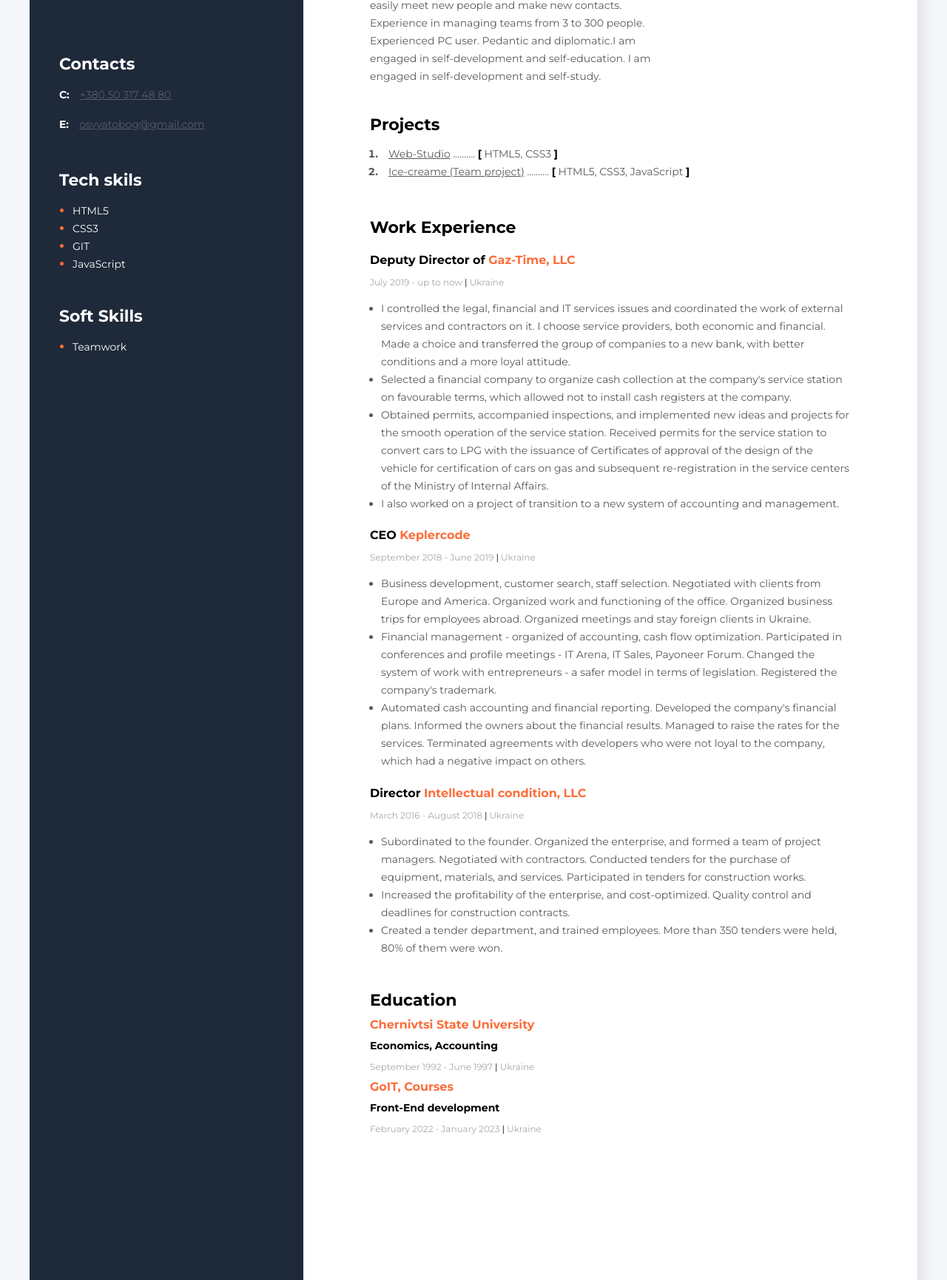
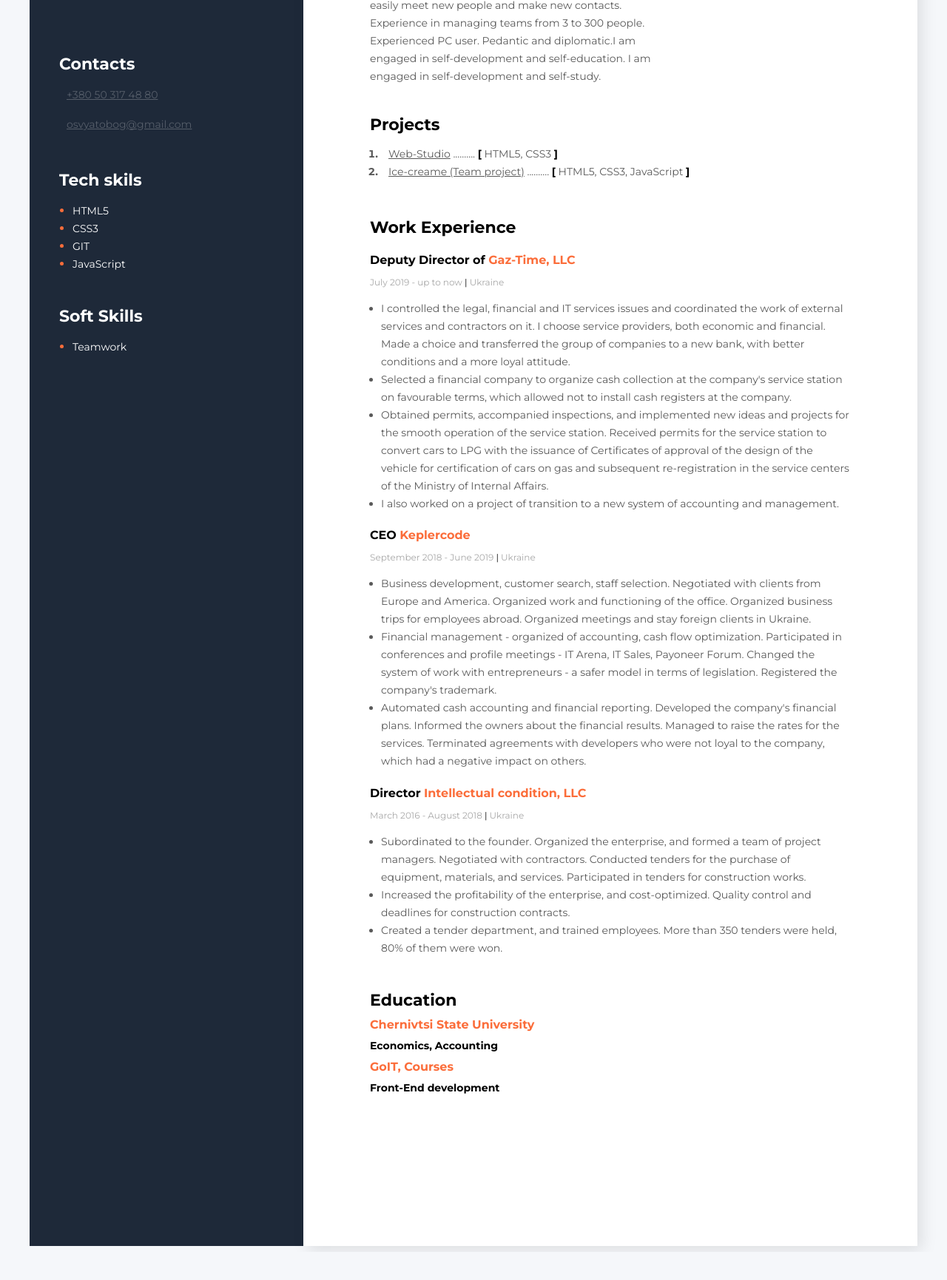
Before and after one commit to BolterBait/resume, a plain HTML site: page index.html in a window 1280 px wide. Shown: the part 329-2060 px from the top of the page at 74% size. After the commit the page ends 2022 px from the top, so only its background shows below. Drawn offline with Linux system fonts and the light colour scheme.

Commit message:
changed contacts

```diff
--- a/index.html
+++ b/index.html
@@ -169,14 +169,9 @@
           <h3 class="title">Education</h3>
           <h4 class="uni">Chernivtsi State University</h4>
           <h5 class="course">Economics, Accounting</h5>
-          <p class="period">
-            September 1992 - June 1997 <span class="line">|</span> Ukraine
-          </p>
+
           <h4 class="uni">GoIT, Courses</h4>
           <h5 class="course">Front-End development</h5>
-          <p class="period">
-            February 2022 - January 2023 <span class="line">|</span> Ukraine
-          </p>
         </div>
       </div>
       <!--Sidebar-->
@@ -187,13 +182,13 @@
           <h3 class="sidebar_title">Contacts</h3>
           <div>
             <p>
-              <span class="contact_type">C:</span>
+              <span class="contact_type"></span>
               <a href="Tel:+380503174880" class="contact_link"
                 >+380 50 317 48 80</a
               >
             </p>
             <p>
-              <span class="contact_type">E:</span>
+              <span class="contact_type"></span>
               <a href="Mailto:osvyatobog@gmail.com" class="contact_link"
                 >osvyatobog@gmail.com</a
               >
```
